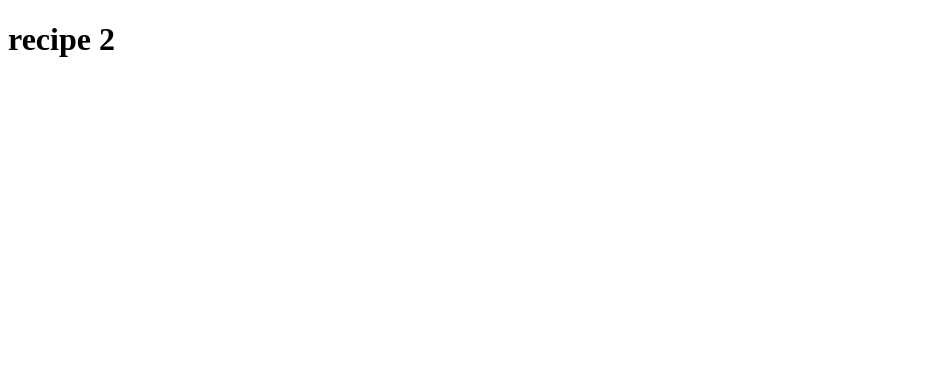
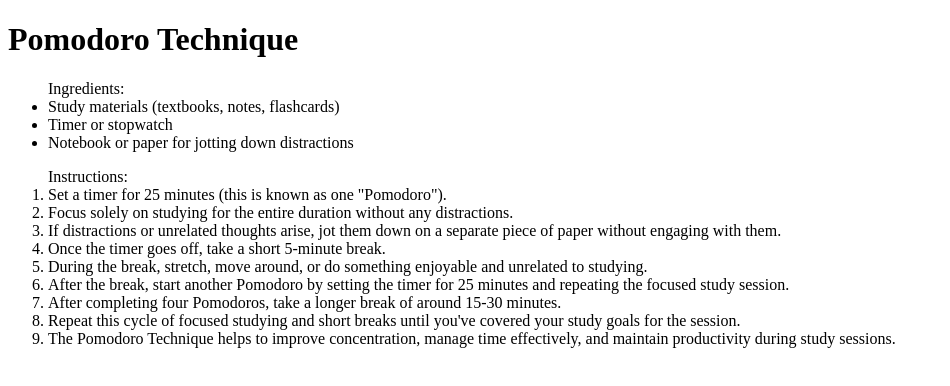
Before and after one commit to waseemriyazz/recipe, a plain HTML site: page recipies/recipe2.html in a window 1280 px wide. Shown: the whole page, without its empty margins (0-950 px from the left). Drawn offline with Linux system fonts and the light colour scheme.

Commit message:
added contents to recipe2

```diff
--- a/recipies/recipe2.html
+++ b/recipies/recipe2.html
@@ -3,9 +3,27 @@
 <head>
     <meta charset="UTF-8">
     <meta name="viewport" content="width=device-width, initial-scale=1.0">
-    <title>recipe 2</title>
+    <title>Pomodoro Technique</title>
 </head>
 <body>
-    <h1>recipe 2</h1>
+    <h1>Pomodoro Technique</h1>
+    <ul> Ingredients:
+
+        <li>Study materials (textbooks, notes, flashcards)</li>
+        <li>Timer or stopwatch</li>
+        <li>Notebook or paper for jotting down distractions</li>
+    </ul>
+    <ol>
+    Instructions:
+        <li>Set a timer for 25 minutes (this is known as one "Pomodoro").</li>
+        <li>Focus solely on studying for the entire duration without any distractions.</li>
+        <li>If distractions or unrelated thoughts arise, jot them down on a separate piece of paper without engaging with them.</li>
+        <li>Once the timer goes off, take a short 5-minute break.</li>
+        <li>During the break, stretch, move around, or do something enjoyable and unrelated to studying.</li>
+        <li>After the break, start another Pomodoro by setting the timer for 25 minutes and repeating the focused study session.</li>
+        <li>After completing four Pomodoros, take a longer break of around 15-30 minutes.</li>
+        <li>Repeat this cycle of focused studying and short breaks until you've covered your study goals for the session.</li>
+        <li>The Pomodoro Technique helps to improve concentration, manage time effectively, and maintain productivity during study sessions.</li>
+    </ol>
 </body>
 </html>
```
